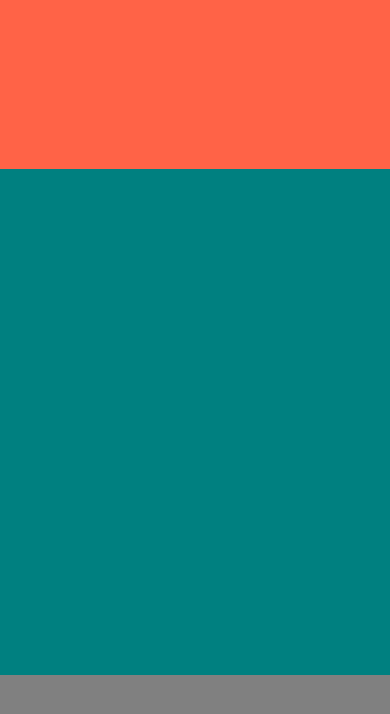
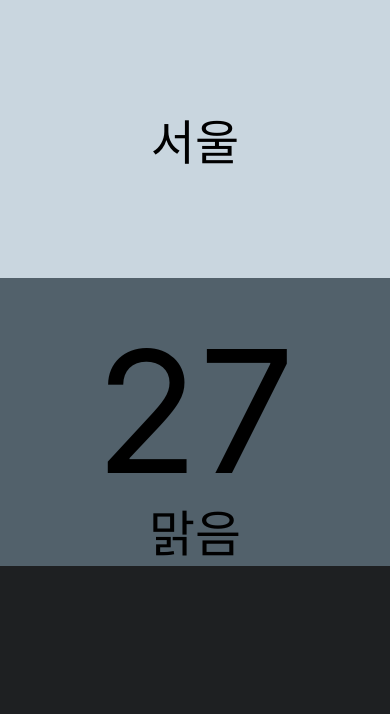
Before and after one commit to Juzdalua/React-Native-Study, a React Native app: screen / in a window 390 px wide. Shown: the top 714 px of the page. Built offline with nearby package versions, Linux system fonts and the light colour scheme.

Commit message:
Update scroll css without Geolocation

```diff
--- a/App.js
+++ b/App.js
@@ -1,21 +1,97 @@
-import React from 'react';
+import React, { useState, useEffect } from 'react';
 import {
-  View,
+  View, StyleSheet, Text,
+  ScrollView, Dimensions
 } from 'react-native';
+import Geolocation from 'react-native-geolocation-service';
 
 // div => View, span => Text
 // display is only flex, flexDirection default is Column
 // width, height는 사용하지 않는다. -> 반응형을 위해 flex 사용.
 // 부모 엘리먼트에 따라 비율이 정해진다.
+
+//const SCREEN_WIDTH = Dimensions.get("window").width;
+const {width: SCREEN_WIDTH} = Dimensions.get("window");
+
 const App = () => {
 
+  const [location, setLocation] = useState();
+
+  // useEffect(() => {
+  //   Geolocation.getCurrentPosition(
+  //     position => {
+  //       const {latitude, longitude} = position.coords;
+  //       setLocation({
+  //         latitude,
+  //         longitude,
+  //       });
+  //     },
+  //     error => {
+  //       console.log(error.code, error.message);
+  //     },
+  //     {enableHighAccuracy: true, timeout: 15000, maximumAge: 10000},
+  //   );
+  // }, []);
+
+
   return (
-    <View style={{flex:1}}>
-      <View style={{flex:1, backgroundColor:"tomato"}}></View>
-      <View style={{flex:3, backgroundColor:"teal"}}></View>
-      <View style={{flex:1, backgroundColor:"grey"}}></View>
+    <View style={styles.container}>
+      <View style={styles.city}>
+        <Text style={styles.cityName}>서울</Text>
+      </View>
+      <ScrollView
+        pagingEnabled horizontal
+        showsHorizontalScrollIndicator={false}
+        contentContainerStyle={styles.weather}>
+        <View style={styles.day}>
+          <Text style={styles.temp}>27</Text>
+          <Text style={styles.description}>맑음</Text>
+        </View>
+        <View style={styles.day}>
+          <Text style={styles.temp}>27</Text>
+          <Text style={styles.description}>맑음</Text>
+        </View>
+        <View style={styles.day}>
+          <Text style={styles.temp}>27</Text>
+          <Text style={styles.description}>맑음</Text>
+        </View>
+      </ScrollView>
     </View>
+
   );
 };
 
+const styles = StyleSheet.create({
+  container: {
+    flex:1, backgroundColor: "#F0F5F9"
+  },
+  city:{
+    flex:1,
+    backgroundColor: "#C9D6DF",
+    justifyContent: "center",
+    alignItems:"center"
+  },
+  cityName:{
+    color:"black",
+    fontSize: 48,
+    fontWeight: "500"
+  },
+  weather:{
+    backgroundColor: "#1E2022"
+  },
+  day: {
+    width: SCREEN_WIDTH,
+    backgroundColor: "#52616B",
+    alignItems:"center"
+  },
+  temp:{
+    fontSize: 170,
+    marginTop: 30,
+  },
+  description:{
+    fontSize: 50,
+    marginTop: -20,
+  },
+});
+
 export default App;
--- a/package.json
+++ b/package.json
@@ -11,7 +11,8 @@
   },
   "dependencies": {
     "react": "17.0.2",
-    "react-native": "0.67.2"
+    "react-native": "0.67.2",
+    "react-native-geolocation-service": "^5.3.0-beta.4"
   },
   "devDependencies": {
     "@babel/core": "7.17.0",
```
Also changed, not shown: 1 other file (tests, documents, lock files or other folders).
